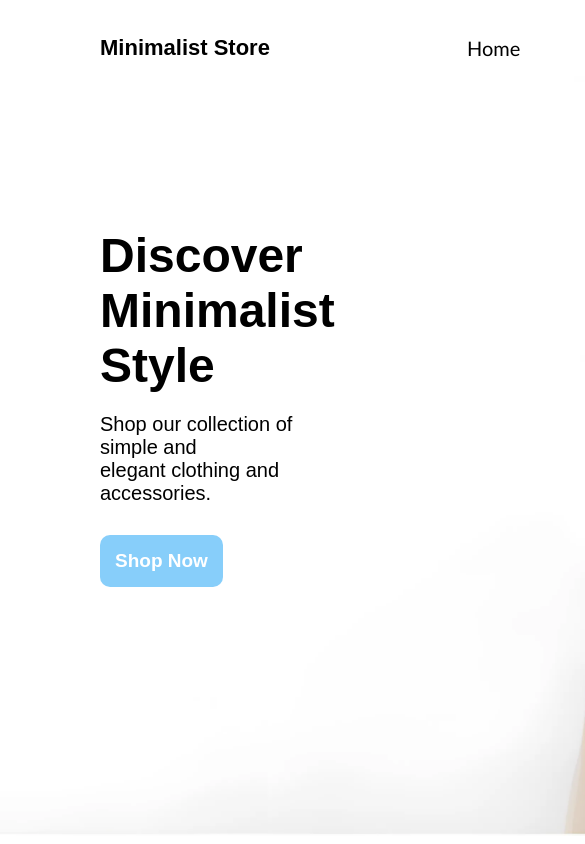
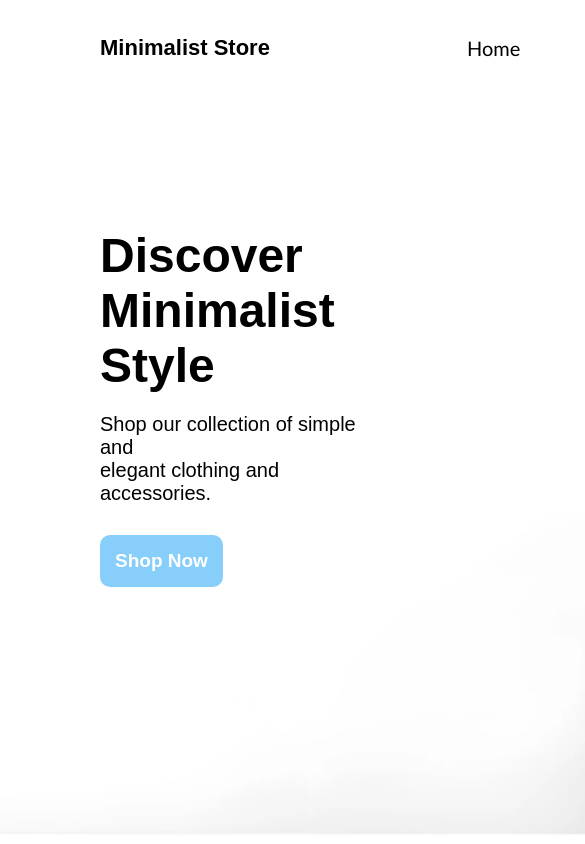
Before and after one commit to winter7tb/Minimalist-Store, a website: page index.html in a window 390 px wide. Shown: the top 844 px of the page, 585 px wide, since content can reach past the window. Drawn offline with Linux system fonts and the light colour scheme.

Commit message:
Updated css

```diff
--- a/style.css
+++ b/style.css
@@ -221,14 +221,9 @@ input {
           font-size: 3em;
           left: 100px;
           top: 20%;
-          width: 200px;
-        }
-
-        .myp{
-          width: 200px;
         }
         .Image-1 img{
-           width: 330%;
+           width: 350%;
            height: 100%;
            object-fit: cover;
         }
```
